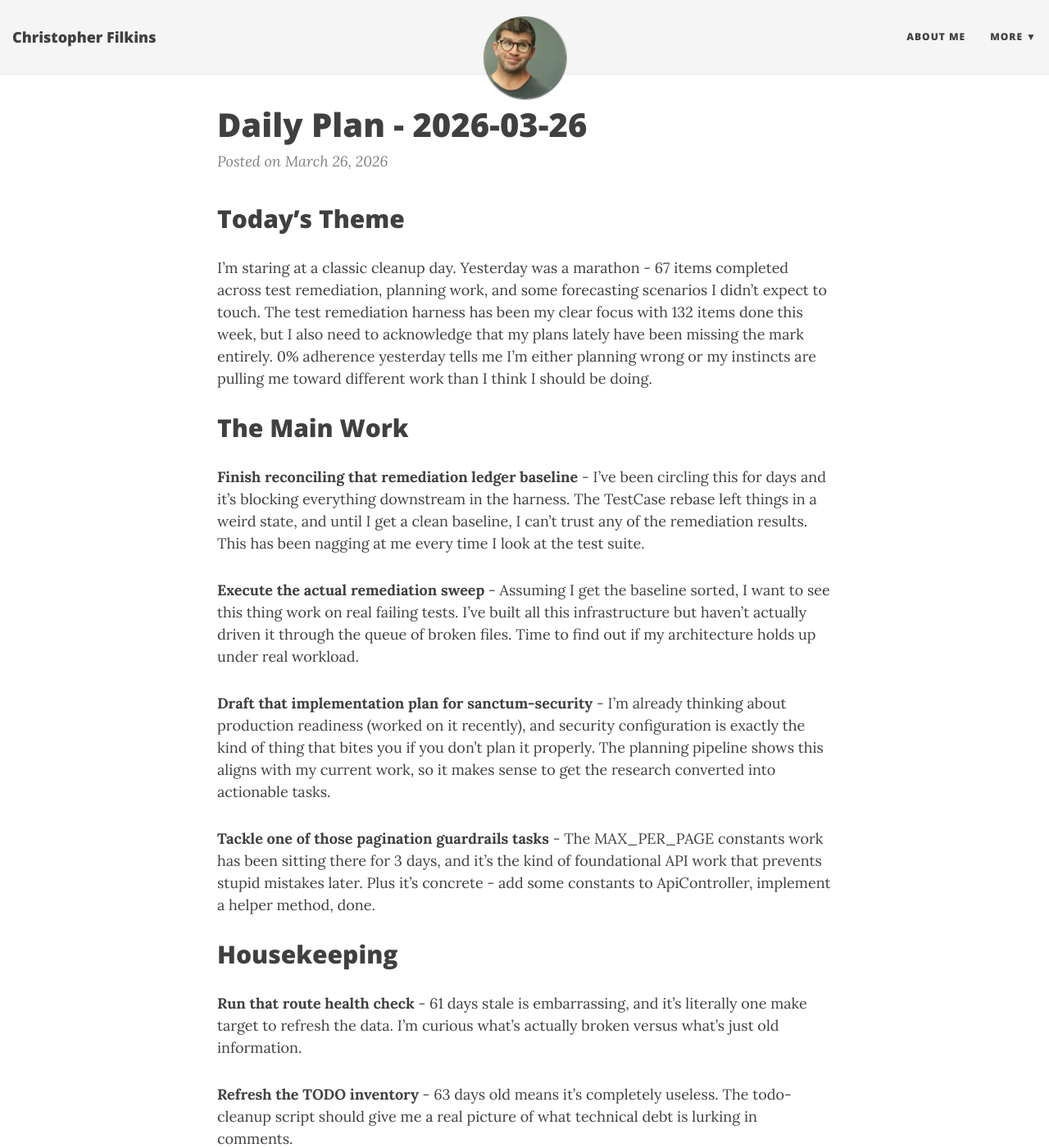
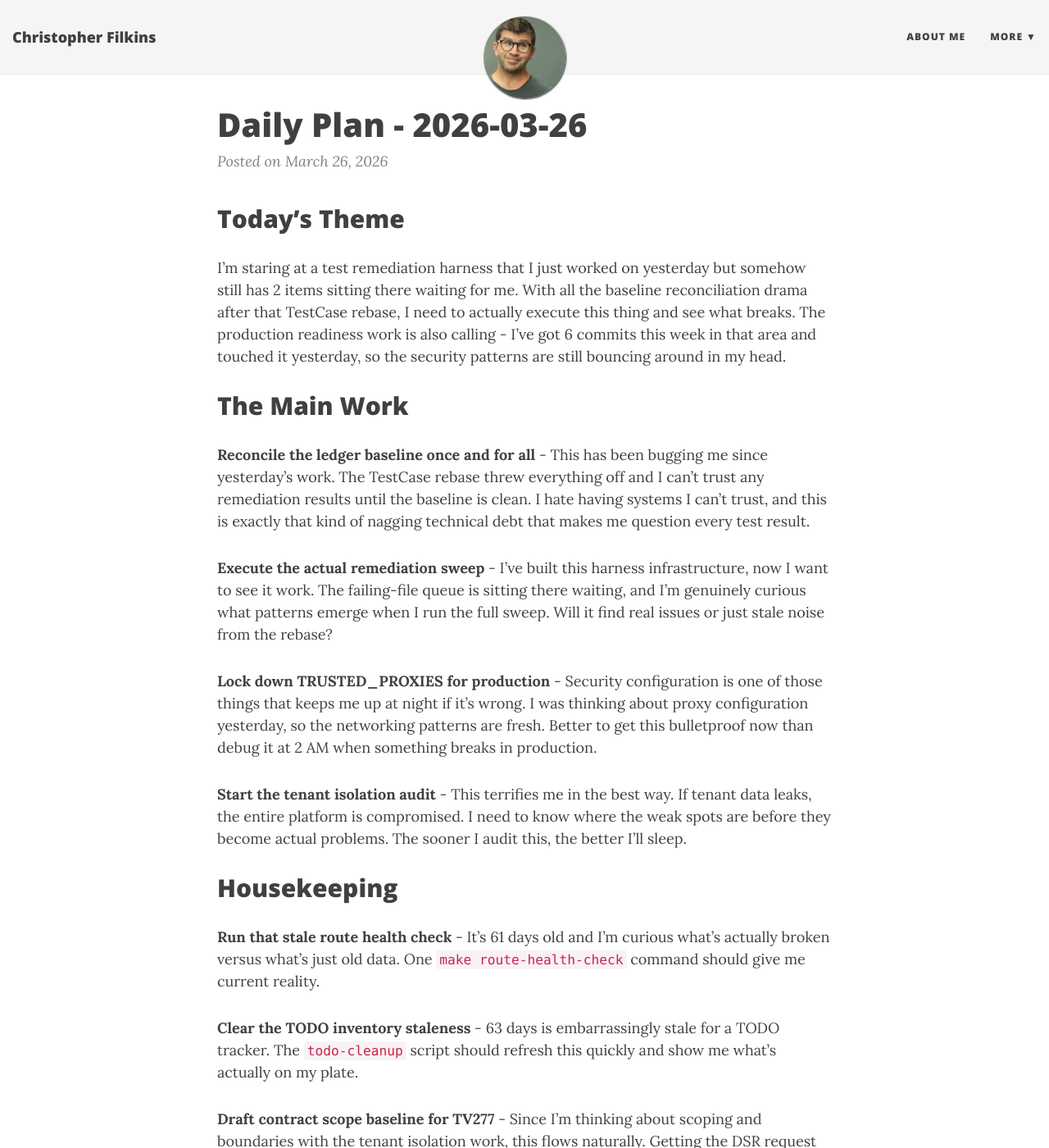
Before and after one commit to filchyboy/filchyboy.github.io, a Jekyll site: the page built from _posts/2026-03-26-todays-plan.md, in a window 1280 px wide and 1400 px high. Shown: the whole window at 82% size. Built offline with Jekyll 4.4.1, drawn with Linux system fonts in a browser that asks for light colours; nearby versions of some CDN libraries; some of the changed text lies outside the part shown.

Commit message:
Add daily plan: 2026-03-26

```diff
--- a/_posts/2026-03-26-todays-plan.md
+++ b/_posts/2026-03-26-todays-plan.md
@@ -5,28 +5,29 @@ date: 2026-03-26
 ---
 
 ## Today's Theme
-I'm staring at a classic cleanup day. Yesterday was a marathon - 67 items completed across test remediation, planning work, and some forecasting scenarios I didn't expect to touch. The test remediation harness has been my clear focus with 132 items done this week, but I also need to acknowledge that my plans lately have been missing the mark entirely. 0% adherence yesterday tells me I'm either planning wrong or my instincts are pulling me toward different work than I think I should be doing.
+
+I'm staring at a test remediation harness that I just worked on yesterday but somehow still has 2 items sitting there waiting for me. With all the baseline reconciliation drama after that TestCase rebase, I need to actually execute this thing and see what breaks. The production readiness work is also calling - I've got 6 commits this week in that area and touched it yesterday, so the security patterns are still bouncing around in my head.
 
 ## The Main Work
 
-**Finish reconciling that remediation ledger baseline** - I've been circling this for days and it's blocking everything downstream in the harness. The TestCase rebase left things in a weird state, and until I get a clean baseline, I can't trust any of the remediation results. This has been nagging at me every time I look at the test suite.
+**Reconcile the ledger baseline once and for all** - This has been bugging me since yesterday's work. The TestCase rebase threw everything off and I can't trust any remediation results until the baseline is clean. I hate having systems I can't trust, and this is exactly that kind of nagging technical debt that makes me question every test result.
 
-**Execute the actual remediation sweep** - Assuming I get the baseline sorted, I want to see this thing work on real failing tests. I've built all this infrastructure but haven't actually driven it through the queue of broken files. Time to find out if my architecture holds up under real workload.
+**Execute the actual remediation sweep** - I've built this harness infrastructure, now I want to see it work. The failing-file queue is sitting there waiting, and I'm genuinely curious what patterns emerge when I run the full sweep. Will it find real issues or just stale noise from the rebase?
 
-**Draft that implementation plan for sanctum-security** - I'm already thinking about production readiness (worked on it recently), and security configuration is exactly the kind of thing that bites you if you don't plan it properly. The planning pipeline shows this aligns with my current work, so it makes sense to get the research converted into actionable tasks.
+**Lock down TRUSTED_PROXIES for production** - Security configuration is one of those things that keeps me up at night if it's wrong. I was thinking about proxy configuration yesterday, so the networking patterns are fresh. Better to get this bulletproof now than debug it at 2 AM when something breaks in production.
 
-**Tackle one of those pagination guardrails tasks** - The MAX_PER_PAGE constants work has been sitting there for 3 days, and it's the kind of foundational API work that prevents stupid mistakes later. Plus it's concrete - add some constants to ApiController, implement a helper method, done.
+**Start the tenant isolation audit** - This terrifies me in the best way. If tenant data leaks, the entire platform is compromised. I need to know where the weak spots are before they become actual problems. The sooner I audit this, the better I'll sleep.
 
 ## Housekeeping
 
-**Run that route health check** - 61 days stale is embarrassing, and it's literally one make target to refresh the data. I'm curious what's actually broken versus what's just old information.
+**Run that stale route health check** - It's 61 days old and I'm curious what's actually broken versus what's just old data. One `make route-health-check` command should give me current reality.
 
-**Refresh the TODO inventory** - 63 days old means it's completely useless. The todo-cleanup script should give me a real picture of what technical debt is lurking in comments.
+**Clear the TODO inventory staleness** - 63 days is embarrassingly stale for a TODO tracker. The `todo-cleanup` script should refresh this quickly and show me what's actually on my plate.
 
-**Check if any of those 11,464 markdownlint issues are in files I'm touching today** - If I'm already editing documentation as part of the remediation work, might as well fix the formatting warnings while I'm there.
+**Draft contract scope baseline for TV277** - Since I'm thinking about scoping and boundaries with the tenant isolation work, this flows naturally. Getting the DSR request management portal properly scoped early prevents the usual feature creep disasters.
+
+**Auto-fix those 11464 markdownlint issues** - Just kidding, that's not auto-fixable. But I can at least run `make lint-fix` on whatever is auto-fixable to reduce the noise.
 
 ## Parked
 
-The thin vertical slice work keeps appearing in my plans but not my actual commits. I think I'm avoiding it because the scope baseline step feels vague and I'm not sure what concrete artifact I'm supposed to produce. Need to figure out what "contract scope baseline" actually means before I keep pretending I'm going to work on it.
-
-I'm also noticing I keep deferring the production readiness work even though it has momentum. Maybe the trusted proxies configuration is more complex than I'm admitting, or maybe I don't actually understand the requirements well enough to start coding. Either way, something's blocking me there that I haven't identified yet.
+The API pagination guardrails and widget cache optimization work can wait. I'm not in optimization mode today - I'm in "make the foundation solid" mode. Those performance improvements matter, but not as much as having trustworthy tests and secure tenant isolation.
```
